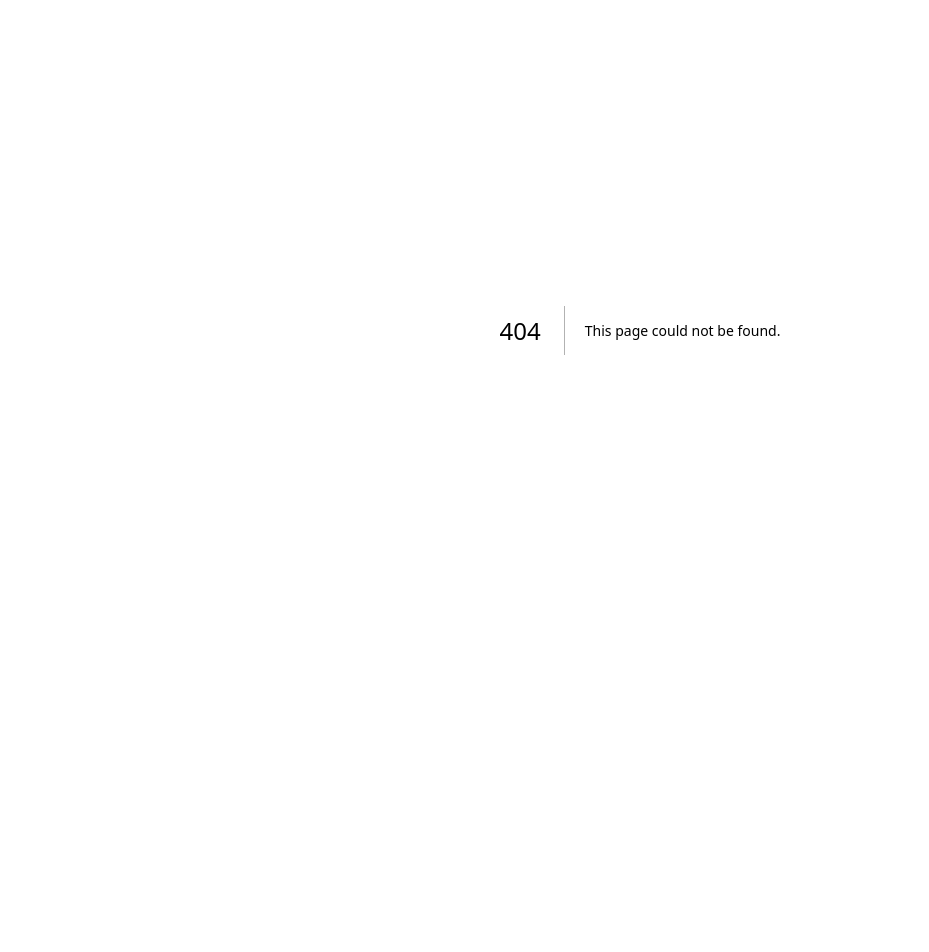
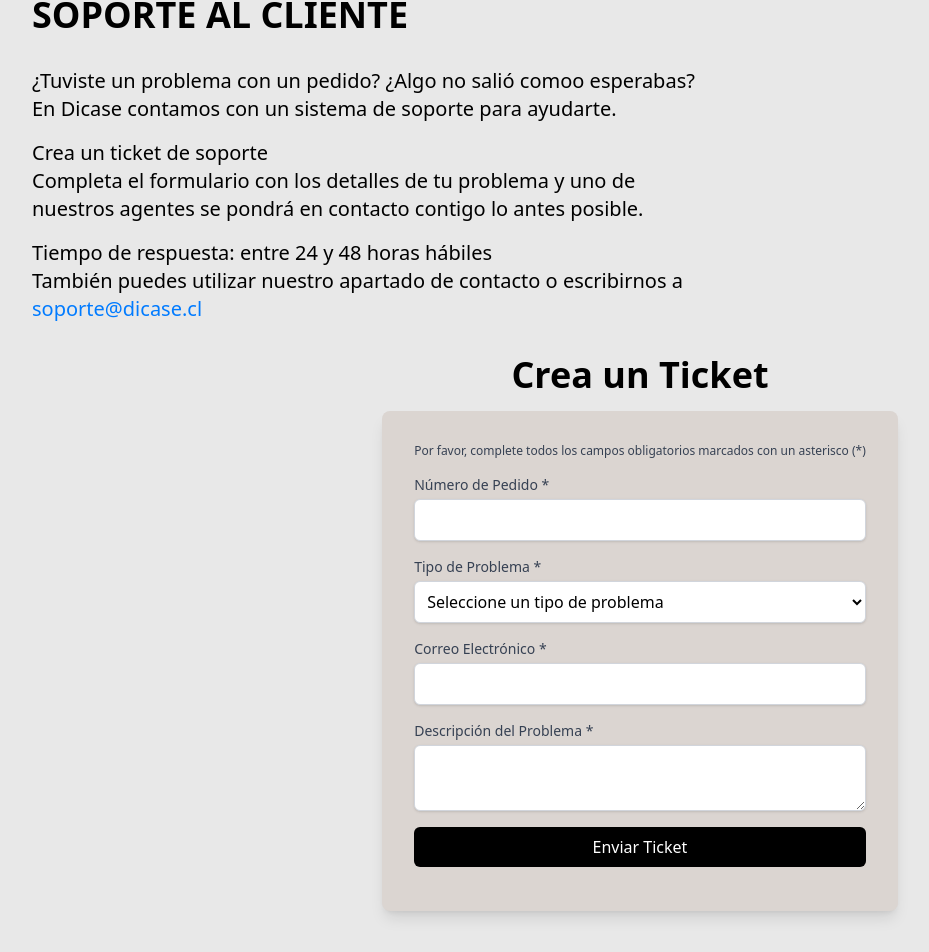
Before and after one commit to diegoarevalom/dicase_ecommerce, a Next.js app: page /support in a window 1280 px wide. Before the commit this address had no page. Shown: the part 169-1121 px from the top of the page, without its empty margins (0-929 px from the left). Before the commit the page ends 900 px from the top, so only its background shows below. Built offline with nearby package versions, Linux system fonts and the light colour scheme.

Commit message:
Create supportForm

```diff
--- a/app/about-us/page.tsx
+++ b/app/about-us/page.tsx
@@ -2,7 +2,13 @@
 
 function page() {
   return (
-    <div className='bg-[#E8E8E8] dark:bg-[#333] text-white min-h-screen px-4 sm:px-6 lg:px-8'>
+    <div className='bg-[#E8E8E8] dark:bg-[#333] text-white min-h-screen px-4 py-8 sm:px-6 lg:px-8'>
+      <div className='flex items-center space-x-2 text-xl'>
+        <a href="/home" className='text-black dark:text-white'><span className='font-bold'>Inicio</span></a>
+        <span className='font-bold text-black dark:text-white'>{'>'}</span>
+        <span className='text-black dark:text-white'>Quienes somos</span>
+      </div>
+
       <div className="max-w-4-xl mx-auto sm:px-6 lg:px-8 py-8">
 
       </div>
--- a/app/faqs/page.tsx
+++ b/app/faqs/page.tsx
@@ -1,17 +1,61 @@
-import React from 'react'
+'use client'
+import React, { useState } from 'react'
 
-function page() {
+const faqs = [
+  {
+    question: "¿Cuánto demora el envío?",
+    answer: "Nuestros envíos se realizan en un plazo de 2 a 5 días hábiles, dependiendo de tu ubicación. Una vez despachado, recibirás un correo con el número de seguimiento.."
+  },
+  {
+    question: "¿Cómo puedo saber si un suplemento es adecuado para mí?",
+    answer: "En cada producto incluimos una descripción detallada y recomendaciones de uso. Aun así, si tienes condiciones médicas o estás tomando otros suplementos, te sugerimos consultar con un profesional de la salud antes de consumirlo."
+  },
+  {
+    question: "¿Puedo cambiar o devolver el producto?",
+    answer: "Sí, puedes solicitar un cambio o devolución dentro de los 7 días hábiles posteriores a la recepción, siempre que el producto esté sellado y sin uso. Escríbenos a contacto@dicase.cl con tu número de pedido."
+  },
+  {
+    question: "¿Qué métodos de pago aceptan?",
+    answer: "Aceptamos pagos con tarjetas de crédito, débito, transferencia bancaria y sistemas de pago digitales. Todos los métodos son seguros y están protegidos."
+  }
+];
+
+
+function Faqs() {
+  const [openIndex, setOpenIndex] = useState<number | null>(null);
+  const toggleAccordion = (index: number) => {
+    setOpenIndex(openIndex === index ? null : index);
+  };
+
   return (
-    <div className="flex flex-col items-center justify-center h-screen  bg-[#E8E8E8] dark:bg-[#333]">
-      <h1 className='text-4xl font-bold mb-4 py-6 text-black dark:text-white'>PREGUNTAS FRECUENTES</h1>
-      <div className='flex flex-col align-between gap-6'>
-        <span className='flex justify-between items-center bg-[#DDD0C8] dark:bg-[#222] text-black dark:text-white text-xl rounded-md'>¿Cuánto demora el envio?</span>
-        <span className='flex justify-between items-center bg-[#DDD0C8] dark:bg-[#222] text-black dark:text-white text-xl rounded-md'>¿Cómo puedo saber si un suplemento es adecuado para mí?</span>
-        <span className='flex justify-between items-center bg-[#DDD0C8] dark:bg-[#222] text-black dark:text-white text-xl rounded-md'>¿Puedo cambiar o devolver el producto?</span>
-        <span className='flex justify-between items-center bg-[#DDD0C8] dark:bg-[#222] text-black dark:text-white text-xl rounded-md'>¿Qué métodos de pago aceptan?</span>
+    <div className="bg-[#E8E8E8] dark:bg-[#333] text-black dark:text-white min-h-screen px-4 py-8 sm:px-6 lg:px-8 ">
+      <div className="max-w-4xl mx-auto sm:px-6 lg:px-8 py-8 ">
+        <h1 className='text-4xl font-bold mb-8 flex justify-center'>Preguntas Frecuentes</h1>
+        <div className="space-y-6">
+          {faqs.map((faq, index) => (
+            <div key={index} className="bg-[#DBD5D1] dark:bg-[#222] p-2 rounded-lg shadow-md">
+              <div
+                className="flex justify-between items-center cursor-pointer"
+                onClick={() => toggleAccordion(index)}
+              >
+                <h2 className="text-xl font-semibold">{faq.question}</h2>
+                <svg
+                  className={`w-6 h-6 transition-transform ${openIndex === index ? 'transform rotate-180' : ''}`}
+                  fill="none"
+                  stroke="currentColor"
+                  viewBox="0 0 24 24"
+                  xmlns="http://www.w3.org/2000/svg"
+                >
+                  <path strokeLinecap="round" strokeLinejoin="round" strokeWidth="2" d="M19 9l-7 7-7-7"></path>
+                </svg>
               </div>
-      <div className='grid grid-cols-2 gap-2 mt-4'>
-
+              {openIndex === index && (
+                <p className="mt-4 text-black dark:text-gray-300">{faq.answer}</p>
+              )}
+            </div>
+          ))}
+        </div>
+        <div className='grid grid-cols-2 gap-2 py-8 mt-4 mx-auto max-w-4xl w-full'>
           {/* INFORMACIÓN SOBRE SUPLEMENTOS */}
           <div className='flex flex-col gap-2 bg-white dark:bg-[#222] p-6 rounded-lg shadow-md min-h-[180px] max-w-[350] justify-between'>
             <div className='flex items-center gap-2 mb-2'>
@@ -19,7 +63,7 @@
               <h2 className='text-xl font-bold text-black dark:text-white'>Información sobre suplementos </h2>
             </div>
             <span className='text-black dark:text-white text-base leading-relaxed'>Aprende más sobre cómo usar proteínas, creatina, vitaminas y pre-entrenos de forma efectiva.</span>
-          <span className='self-start mt-auto'><a href="#" className="text-blue-600 dark:text-blue-400 hover:underline flex items-center gap-1">Ver más <svg className="w-4 h-4" fill="none" stroke="currentColor" viewBox="0 0 24 24" xmlns="http://www.w3.org/2000/svg"><path strokeLinecap="round" strokeLinejoin="round" strokeWidth="2" d="M9 5l7 7-7 7"></path></svg></a></span>
+            <span className='self-start mt-auto'><a href="#" className="text-black font-bold dark:text-white hover:underline flex items-center gap-1">Ver más <svg className="w-4 h-4" fill="none" stroke="currentColor" viewBox="0 0 24 24" xmlns="http://www.w3.org/2000/svg"><path strokeLinecap="round" strokeLinejoin="round" strokeWidth="2" d="M9 5l7 7-7 7"></path></svg></a></span>
           </div>
 
 
@@ -30,7 +74,7 @@
               <h2 className='text-xl font-bold text-black dark:text-white'>Ayuda con tu compra</h2>
             </div>
             <span className='text-black dark:text-white text-base leading-relaxed'>¿Tienes dudas con tu pedido, tu cuenta o el proceso de pago? Estamos aquí para ayudarte.</span>
-          <span className='self-start mt-auto'><a href="#" className="text-blue-600 dark:text-blue-400 hover:underline flex items-center gap-1">Ir a Soporte <svg className="w-4 h-4" fill="none" stroke="currentColor" viewBox="0 0 24 24" xmlns="http://www.w3.org/2000/svg"><path strokeLinecap="round" strokeLinejoin="round" strokeWidth="2" d="M9 5l7 7-7 7"></path></svg></a></span>
+            <span className='self-start mt-auto'><a href="/support" className="text-black font-bold dark:text-white hover:underline flex items-center gap-1">Ir a Soporte <svg className="w-4 h-4" fill="none" stroke="currentColor" viewBox="0 0 24 24" xmlns="http://www.w3.org/2000/svg"><path strokeLinecap="round" strokeLinejoin="round" strokeWidth="2" d="M9 5l7 7-7 7"></path></svg></a></span>
           </div>
 
           {/* TERMINOS Y CONDICIONES */}
@@ -40,7 +84,7 @@
               <h2 className='text-xl font-bold text-black dark:text-white'>Términos y condiciones</h2>
             </div>
             <span className='text-black dark:text-white text-base leading-relaxed'>Revisa nuestros términos y condiciones.</span>
-          <span className='self-start mt-auto'><a href="#" className="text-blue-600 dark:text-blue-400 hover:underline flex items-center gap-1">Leer Términos <svg className="w-4 h-4" fill="none" stroke="currentColor" viewBox="0 0 24 24" xmlns="http://www.w3.org/2000/svg"><path strokeLinecap="round" strokeLinejoin="round" strokeWidth="2" d="M9 5l7 7-7 7"></path></svg></a></span>
+            <span className='self-start mt-auto'><a href="/legal/terms" className="text-black font-bold dark:text-white hover:underline flex items-center gap-1">Leer Términos <svg className="w-4 h-4" fill="none" stroke="currentColor" viewBox="0 0 24 24" xmlns="http://www.w3.org/2000/svg"><path strokeLinecap="round" strokeLinejoin="round" strokeWidth="2" d="M9 5l7 7-7 7"></path></svg></a></span>
           </div>
 
           {/* POLITICA DE PRIVACIDAD */}
@@ -50,12 +94,13 @@
               <h2 className='text-xl font-bold text-black dark:text-white'>Política de privacidad</h2>
             </div>
             <span className='text-black dark:text-white text-base leading-relaxed'>Revisa nuestra política de privacidad.</span>
-          <span className='self-start mt-auto'><a href="#" className="text-blue-600 dark:text-blue-400 hover:underline flex items-center gap-1">Leer Política <svg className="w-4 h-4" fill="none" stroke="currentColor" viewBox="0 0 24 24" xmlns="http://www.w3.org/2000/svg"><path strokeLinecap="round" strokeLinejoin="round" strokeWidth="2" d="M9 5l7 7-7 7"></path></svg></a></span>
+            <span className='self-start mt-auto'><a href="/legal/privacy" className="text-black font-bold dark:text-white hover:underline flex items-center gap-1">Leer Política <svg className="w-4 h-4" fill="none" stroke="currentColor" viewBox="0 0 24 24" xmlns="http://www.w3.org/2000/svg"><path strokeLinecap="round" strokeLinejoin="round" strokeWidth="2" d="M9 5l7 7-7 7"></path></svg></a></span>
           </div>
 
         </div>
       </div>
-  )
+    </div>
+  );
 }
 
-export default page
+export default Faqs;
--- /dev/null
+++ b/app/support/page.tsx
@@ -0,0 +1,31 @@
+import SupportForm from '@/src/components/support/SupportForm';
+import React from 'react'
+
+function Support() {
+  return (
+    <div className='bg-[#E8E8E8] dark:bg-[#333] text-white min-h-screen px-4 sm:px-6 lg:px-8'>
+      <div className='max-w-4xl mx-auto sm:px-6 lg:px-8 py-8'>
+      </div>
+      <h1 className='text-4xl font-bold mb-8 text-black dark:text-white'>SOPORTE AL CLIENTE</h1>
+
+
+      <div className='mb-8 text-xl text-black dark:text-white max-w-2xl'>
+        <p className='mb-4'>¿Tuviste un problema con un pedido? ¿Algo no salió comoo esperabas? <br />
+          En Dicase contamos con un sistema de soporte para ayudarte.
+        </p>
+        <p className='mb-4'>Crea un ticket de soporte <br />
+          Completa el formulario con los detalles de tu problema y uno de nuestros agentes se pondrá en contacto contigo lo antes posible.
+        </p>
+        <p className='mb-4'>Tiempo de respuesta: entre 24 y 48 horas hábiles
+          <br />
+          También puedes utilizar nuestro apartado de contacto o escribirnos a <a href="mailto:soporte@dicase.cl">soporte@dicase.cl</a>
+        </p>
+      </div>
+      <div className='flex items-center justify-center py-8x'>
+        <SupportForm />
+      </div>
+    </div>
+  )
+}
+
+export default Support
--- /dev/null
+++ b/src/components/support/SupportForm.tsx
@@ -0,0 +1,91 @@
+'use client';
+import Support from '@/app/support/page';
+import React, { useState } from 'react'
+
+function SupportForm() {
+
+  const [formData, setFormData] = useState({
+    orderNumber: '',
+    problemType: '',
+    email: '',
+    problemDescription: ''
+  })
+
+  const handleChange = (e: React.ChangeEvent<HTMLInputElement | HTMLTextAreaElement | HTMLSelectElement>) => {
+    setFormData({ ...formData, [e.target.name]: e.target.value });
+  }
+
+  const handleSubmit = (e: React.FormEvent) => {
+    e.preventDefault();
+    alert('Ticket Enviado');
+  }
+
+  return (
+    <div className='bg-[#E8E8E8] dark:bg-[#333] text-white min-h-screen px-4 sm:px-6 lg:px-8'>
+      <h1 className='text-4xl font-bold mb-4 text-black dark:text-white flex items-center justify-center'>Crea un Ticket</h1>
+      <form
+        onSubmit={handleSubmit}
+        className='bg-[#DBD5D1] dark:bg-[#222] p-8 rounded-lg shadow-lg min-w-[300px] min-h-[500px] max-w-3xl mx-auto space-y-4'
+      >
+        <p className='text-xs mb-4 text-gray-700 dark:text-white'>Por favor, complete todos los campos obligatorios marcados con un asterisco (*)</p>
+
+        <div className='grid grid-cols-1 gap-4'>
+          <div>
+            <label htmlFor='orderNumber' className='block text-sm font-medium text-gray-700 dark:text-white'>Número de Pedido *</label>
+            <input
+              type='text'
+              name='orderNumber'
+              id='orderNumber'
+              value={formData.orderNumber}
+              onChange={handleChange}
+              required
+              className='mt-1 block w-full border  border-gray-300 dark:border-gray-600 bg-white dark:bg-[#222] rounded-md shadow-sm p-2'
+            />
+          </div>
+          <div>
+            <label htmlFor='problemType' className='block text-sm font-medium text-gray-700 dark:text-white'>Tipo de Problema *</label>
+            <select
+              name='problemType'
+              id='problemType'
+              value={formData.problemType}
+              onChange={handleChange}
+              required
+              className='mt-1 block w-full border border-gray-300 text-black dark:text-white bg-white dark:bg-[#222] rounded-md shadow-sm p-2'
+            >
+              <option value=''>Seleccione un tipo de problema</option>
+              <option value='pedido'>Problema con el pedido</option>
+              <option value='producto'>Problema con el producto</option>
+              <option value='otro'>Otro</option>
+            </select>
+          </div>
+          <div>
+            <label htmlFor='email' className='block text-sm font-medium text-gray-700 dark:text-white'>Correo Electrónico *</label>
+            <input
+              type='email'
+              name='email'
+              id='email'
+              value={formData.email}
+              onChange={handleChange}
+              required
+              className='mt-1 block w-full border border-gray-300 dark:border-gray-600 bg-white dark:bg-[#222] rounded-md shadow-sm p-2'
+            />
+          </div>
+          <div>
+            <label htmlFor='problemDescription' className='block text-sm font-medium text-gray-700 dark:text-white'>Descripción del Problema *</label>
+            <textarea
+              name='problemDescription'
+              id='problemDescription'
+              value={formData.problemDescription}
+              onChange={handleChange}
+              required
+              className='mt-1 block w-full border border-gray-300 dark:border-gray-600 bg-white dark:bg-[#222] rounded-md shadow-sm p-2'
+            />
+          </div>
+        </div>
+        <button type='submit' className='w-full bg-black text-white py-2 rounded-md'>Enviar Ticket</button>
+      </form>
+    </div>
+  )
+}
+
+export default SupportForm;
```
Also changed, not shown: src/components/support/page.tsx (deleted). Lines whose indentation alone changed are shown as unchanged.
